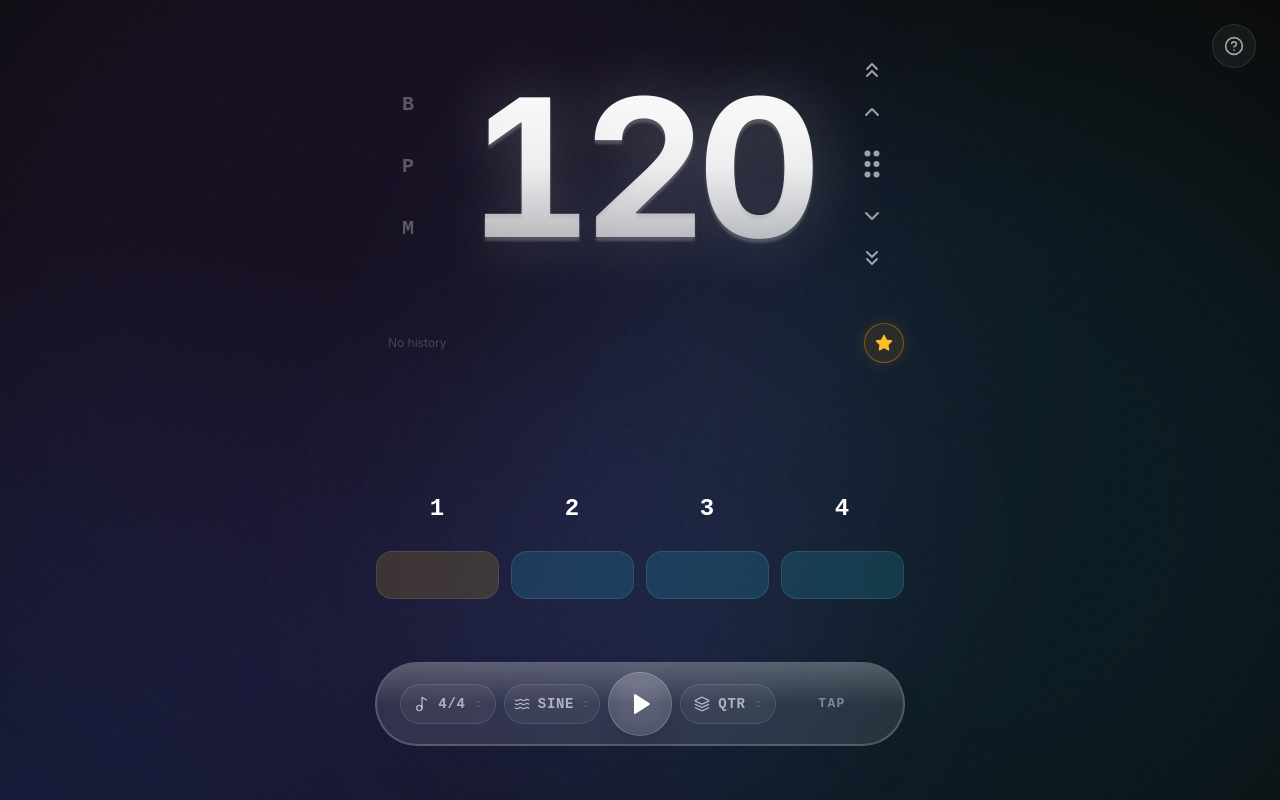
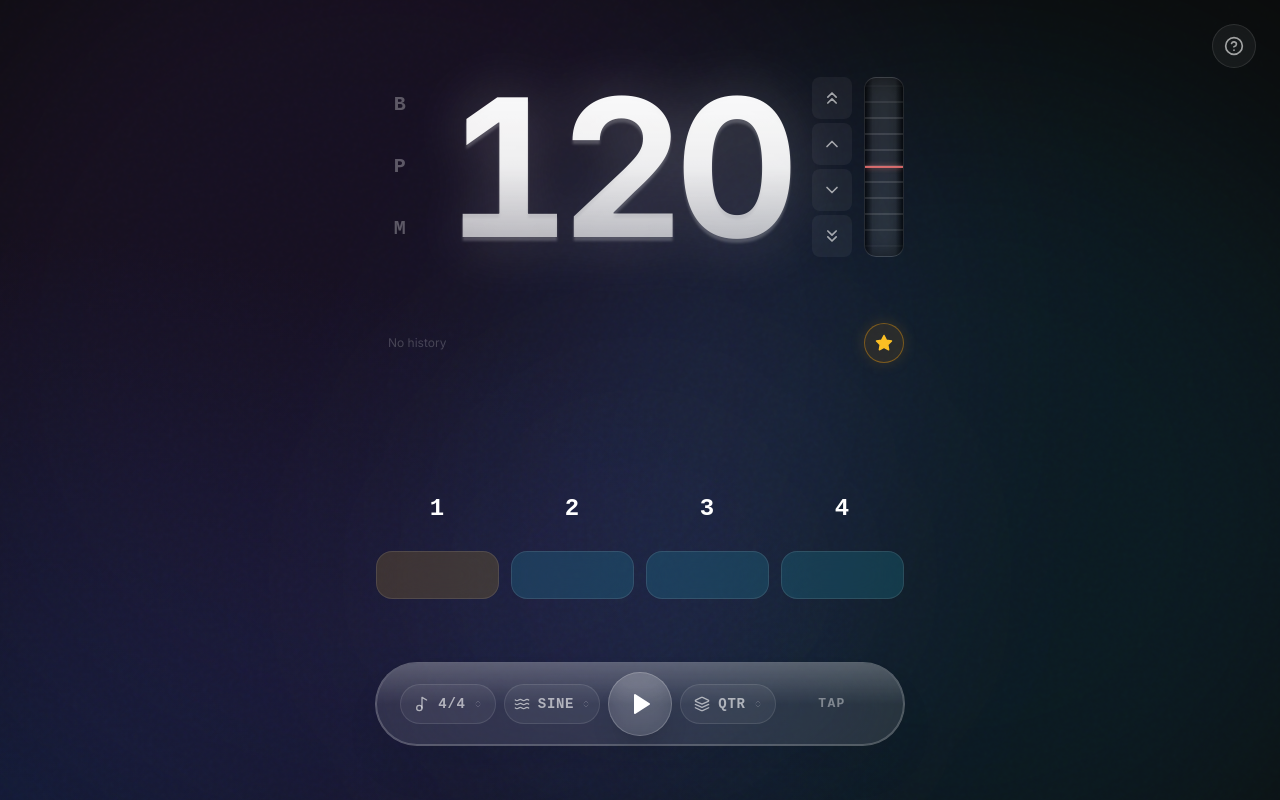
Before and after one commit to Glooory/metronome, a React (Vite) app: page / in a window 1280 px wide. Built offline with nearby package versions, Linux system fonts and the light colour scheme.

Commit message:
feat: Redesign BPM controls with a new interactive wheel and restyled buttons.

```diff
--- a/src/components/BpmDisplay/index.tsx
+++ b/src/components/BpmDisplay/index.tsx
@@ -1,5 +1,5 @@
 import { clsx } from 'clsx';
-import { ChevronDown, ChevronsDown, ChevronsUp, ChevronUp, GripVertical } from 'lucide-react';
+import { ChevronDown, ChevronsDown, ChevronsUp, ChevronUp } from 'lucide-react';
 import { KeyboardEvent, PointerEvent, useEffect, useRef, useState } from 'react';
 import { MAX_BPM, MIN_BPM } from '../../constants';
 import styles from './styles.module.css';
@@ -45,7 +45,7 @@ export const BpmDisplay = ({ bpm, setBpm }: BpmDisplayProps) => {
 
   return (
     <div className={styles['bpm-display']}>
-      <div className={styles['bpm-display__resize-area']} onPointerDown={handlePointerDown}>
+      <div className={styles['bpm-display__resize-area']}>
         <div className={styles['bpm-display__label']}>
              <span>B</span><span>P</span><span>M</span>
         </div>
@@ -54,13 +54,21 @@ export const BpmDisplay = ({ bpm, setBpm }: BpmDisplayProps) => {
             <h1 className={clsx(styles['bpm-display__value--blur'], isEditing ? styles.hidden : styles.visible)}>{bpm}</h1>
             {isEditing && <input ref={inputRef} type="number" value={inputValue} onChange={(e) => setInputValue(e.target.value)} onBlur={commitChange} onKeyDown={handleKeyDown} className={styles['bpm-display__input']} />}
         </div>
-        {<div className={styles['bpm-display__controls']}>
-             <button className={clsx("bpm-control-btn", styles['bpm-display__btn'])} onClick={(e) => handleBtnClick(e, 5)}><ChevronsUp size={24} /></button>
-             <button className={clsx("bpm-control-btn", styles['bpm-display__btn'])} onClick={(e) => handleBtnClick(e, 1)}><ChevronUp size={24} /></button>
-             <div className={styles['grip-wrapper']}><GripVertical size={36} /></div>
-             <button className={clsx("bpm-control-btn", styles['bpm-display__btn'])} onClick={(e) => handleBtnClick(e, -1)}><ChevronDown size={24} /></button>
-             <button className={clsx("bpm-control-btn", styles['bpm-display__btn'])} onClick={(e) => handleBtnClick(e, -5)}><ChevronsDown size={24} /></button>
-        </div>}
+        <div className={styles['bpm-display__controls']}>
+          <div className={styles['bpm-display__buttons-col']}>
+             <button className={clsx("bpm-control-btn", styles['bpm-display__btn'])} onClick={(e) => handleBtnClick(e, 5)}><ChevronsUp size={20} /></button>
+             <button className={clsx("bpm-control-btn", styles['bpm-display__btn'])} onClick={(e) => handleBtnClick(e, 1)}><ChevronUp size={20} /></button>
+             <button className={clsx("bpm-control-btn", styles['bpm-display__btn'])} onClick={(e) => handleBtnClick(e, -1)}><ChevronDown size={20} /></button>
+             <button className={clsx("bpm-control-btn", styles['bpm-display__btn'])} onClick={(e) => handleBtnClick(e, -5)}><ChevronsDown size={20} /></button>
+          </div>
+          <div
+            className={styles['bpm-display__wheel']}
+            onPointerDown={handlePointerDown}
+            title="Drag to adjust BPM"
+          >
+             <div className={styles['bpm-display__wheel-lines']}></div>
+          </div>
+        </div>
       </div>
     </div>
   );
--- a/src/components/BpmDisplay/styles.module.css
+++ b/src/components/BpmDisplay/styles.module.css
@@ -17,7 +17,6 @@
   width: 100%;
   height: 14rem;
   transition: all 0.2s;
-  cursor: ns-resize;
 }
 
 .bpm-display__label {
@@ -45,6 +44,7 @@
   line-height: 1;
   font-variant-numeric: tabular-nums;
   font-family: 'Inter', sans-serif;
+  min-width: 3ch;
 }
 
 @media (min-width: 768px) {
@@ -127,30 +127,111 @@
 
 .bpm-display__controls {
   display: flex;
+  flex-direction: row;
+  align-items: stretch;
+  gap: 0.75rem;
+  color: rgba(255, 255, 255, 0.6);
+  width: auto;
+  height: 80%;
+}
+
+.bpm-display__buttons-col {
+  display: flex;
   flex-direction: column;
+  justify-content: space-between;
   align-items: center;
   gap: 0.25rem;
-  color: rgba(255, 255, 255, 0.6);
-  width: 4rem;
+  width: 2.5rem;
 }
 
 .bpm-display__btn {
   padding: 0.25rem;
   transition: all 0.2s;
+  display: flex;
+  align-items: center;
+  justify-content: center;
+  flex: 1;
+  width: 100%;
+  border-radius: 0.5rem;
+  background-color: rgba(255, 255, 255, 0.05);
 }
 
 .bpm-display__btn:hover {
   color: white;
-  transform: scale(1.1);
+  background-color: rgba(255, 255, 255, 0.1);
+  transform: none;
 }
 
 .bpm-display__btn:active {
-  transform: scale(0.95);
+  background-color: rgba(255, 255, 255, 0.2);
+  transform: scale(0.98);
 }
 
-.grip-wrapper {
-  padding-top: 0.5rem;
-  padding-bottom: 0.5rem;
-  color: rgba(255, 255, 255, 0.6);
-  opacity: 1;
+.bpm-display__wheel {
+  width: 2.5rem;
+  background: linear-gradient(to right,
+      rgba(0, 0, 0, 0.4),
+      rgba(255, 255, 255, 0.1) 20%,
+      rgba(255, 255, 255, 0.1) 80%,
+      rgba(0, 0, 0, 0.4));
+  border-radius: 0.75rem;
+  cursor: ns-resize;
+  position: relative;
+  border: 1px solid rgba(255, 255, 255, 0.1);
+  box-shadow: inset 0 0 20px rgba(0, 0, 0, 0.5);
+  overflow: hidden;
+  touch-action: none;
 }
+
+.bpm-display__wheel:hover {
+  border-color: rgba(255, 255, 255, 0.2);
+}
+
+.bpm-display__wheel:active {
+  border-color: rgba(255, 255, 255, 0.3);
+}
+
+@keyframes wheel-scroll {
+  0% {
+    background-position-y: 0;
+  }
+
+  100% {
+    background-position-y: 1rem;
+  }
+}
+
+/* Simulated wheel lines */
+.bpm-display__wheel::before {
+  content: '';
+  position: absolute;
+  top: 0;
+  left: 0;
+  right: 0;
+  bottom: 0;
+  background-image: linear-gradient(to bottom,
+      transparent 45%,
+      rgba(255, 255, 255, 0.3) 50%,
+      transparent 55%);
+  background-size: 100% 1rem;
+  mask-image: linear-gradient(to bottom, transparent, black 20%, black 80%, transparent);
+  -webkit-mask-image: linear-gradient(to bottom, transparent, black 20%, black 80%, transparent);
+}
+
+.bpm-display__wheel:active::before {
+  animation: wheel-scroll 0.2s linear infinite;
+}
+
+/* Highlight line in center */
+.bpm-display__wheel::after {
+  content: '';
+  position: absolute;
+  top: 50%;
+  left: 0;
+  right: 0;
+  height: 2px;
+  background: rgba(255, 120, 120, 0.8);
+  box-shadow: 0 0 5px rgba(255, 120, 120, 0.5);
+  transform: translateY(-50%);
+  pointer-events: none;
+}
```
